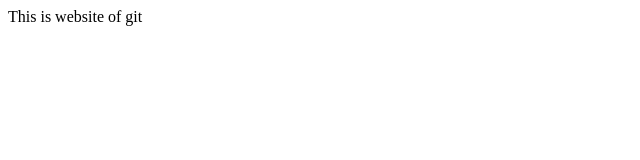
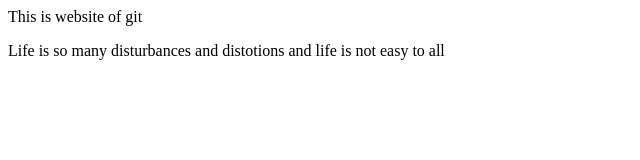
Before and after one commit to Ga-yu033/MydemoWebsite, a plain HTML site: page index.html in a window 1280 px wide. Shown: the whole page, without its empty margins (0-640 px from the left). Drawn offline with Linux system fonts and the light colour scheme.

Commit message:
added <p> tag to index.html

```diff
--- a/index.html
+++ b/index.html
@@ -5,4 +5,7 @@ This is a sample website
 <head>
 This is website of git
 </head>
+<p>
+Life is so many disturbances and distotions and life is not easy to all
+</p>
 </html>
```
